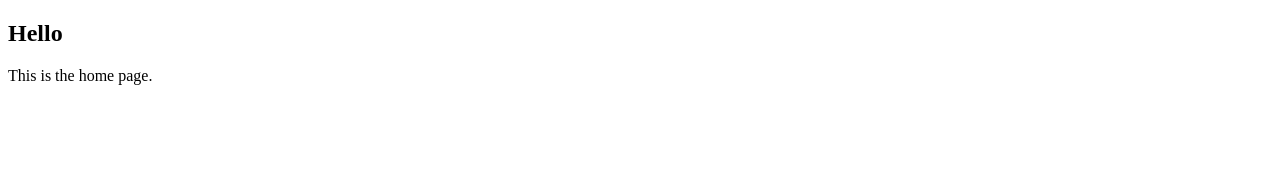
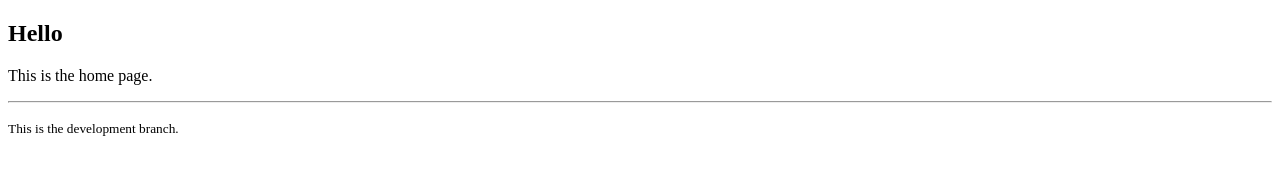
Before and after one commit to 5arx/Git1, a plain HTML site: page index.html in a window 1280 px wide. Drawn offline with Linux system fonts and the light colour scheme.

Commit message:
Added dev footer to index.html

```diff
--- a/index.html
+++ b/index.html
@@ -6,5 +6,7 @@
 	<body>
 		<h2>Hello</h2>
 		<p>This is the home page.</p>
+		<hr/>
+		<p><small>This is the development branch.</small></p>
 	</body>
 </html>
```
